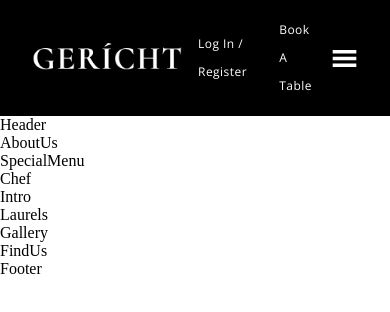
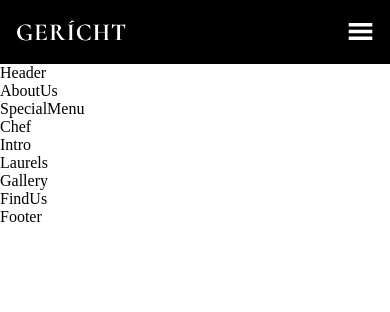
Before and after one commit to MaaX59/fine-dine, a React (Create React App) app: page / in a window 390 px wide. Shown: the top 312 px of the page. Built offline with nearby package versions, Linux system fonts and the light colour scheme; a web font is replaced by a local one.

Commit message:
navbar fini

```diff
--- a/src/components/Navbar/Navbar.css
+++ b/src/components/Navbar/Navbar.css
@@ -89,6 +89,12 @@ font-family: var(--font-base);
     color: whitesmoke;
 }
 
+@media screen and (max-width:2000px) {
+    .app__navbar-logo img{
+        width: 210px;
+    }
+
+}
 
 @media screen and (max-width:1150px) {
     .app__navbar-links{
@@ -100,3 +106,15 @@ font-family: var(--font-base);
     }
 
 }
+@media screen and (max-width:650px) {
+    .app__navbar{
+        padding: 1rem;
+    }
+    .app__navbar-login{
+        display: none;
+    }
+    .app__navbar-logo img{
+        width: 110px;
+    }
+
+}
```
